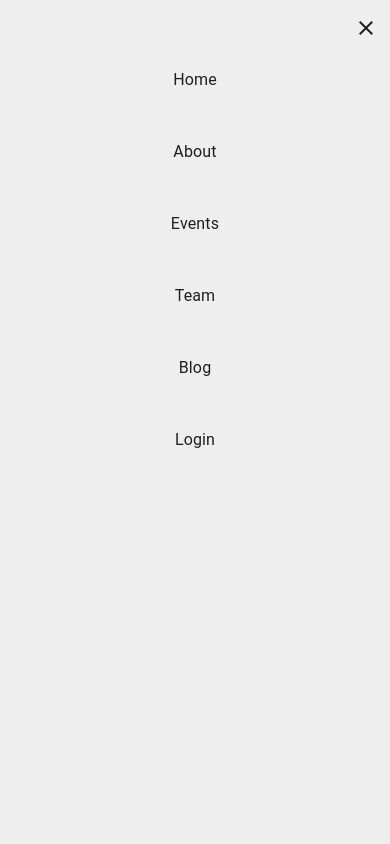
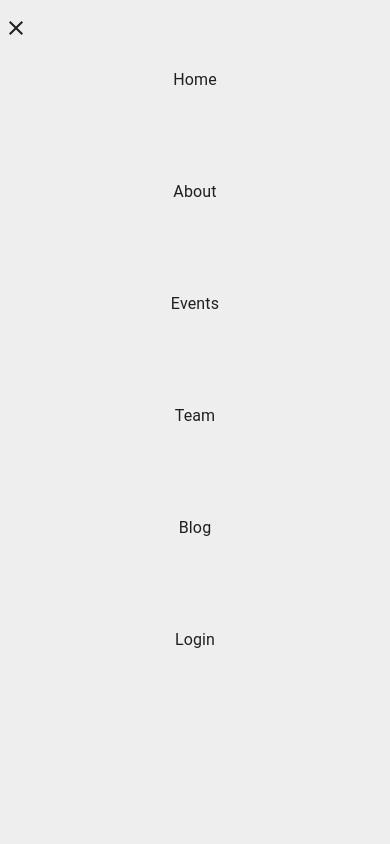
Before and after one commit to agastus047/iei-cse-tkmce, a Next.js app: page / in a window 390 px wide. Both pictures are taken after a click on the button "menu". Shown: the top 844 px of the page. Built offline with nearby package versions, Linux system fonts and the light colour scheme; grey boxes are pictures that could not be loaded.

Commit message:
navbar update

```diff
--- a/src/components/Navbar.jsx
+++ b/src/components/Navbar.jsx
@@ -63,15 +63,14 @@ function Navbar() {
           </div>
         </div>
       </nav>
-      <Drawer anchor="left" open={open} onClose={toggleDrawer}>
-        <div className="bg-hero-bg flex flex-col h-screen w-screen">
+      <Drawer anchor="right" open={open} onClose={toggleDrawer} className=''>
+        <div className="bg-hero-bg flex flex-col h-screen w-screen ">
           <div className="bg-hero-bg flex justify-between items-center p-2 pr-4">
-            <div></div>
-            <IconButton edge="end" color="inherit" aria-label="close" onClick={toggleDrawer}>
+            <IconButton edge="start" color="inherit" aria-label="close" onClick={toggleDrawer}>
               <CloseIcon />
             </IconButton>
           </div>
-          <List className="mt-10 flex flex-col justify-between items-center gap-10 px-10 ">
+          <List className="bg-hero-bg mt-16 flex flex-col justify-between items-center gap-20 px-10 ">
               <Link href="/" onClick={closeDrawer}>
                 <ListItemText primary="Home" className='hover:text-[#00ADB5]'/>
               </Link>
```
